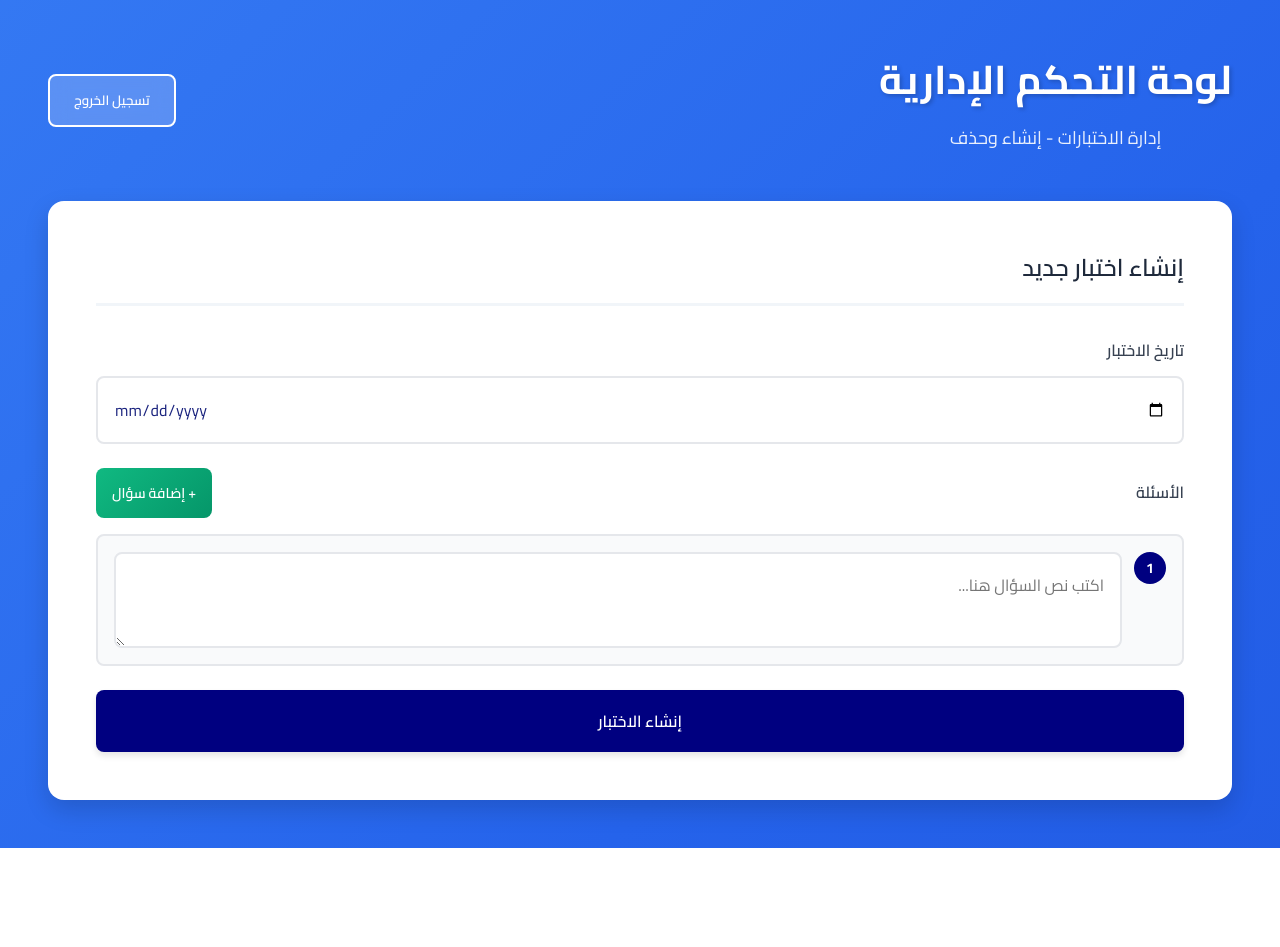
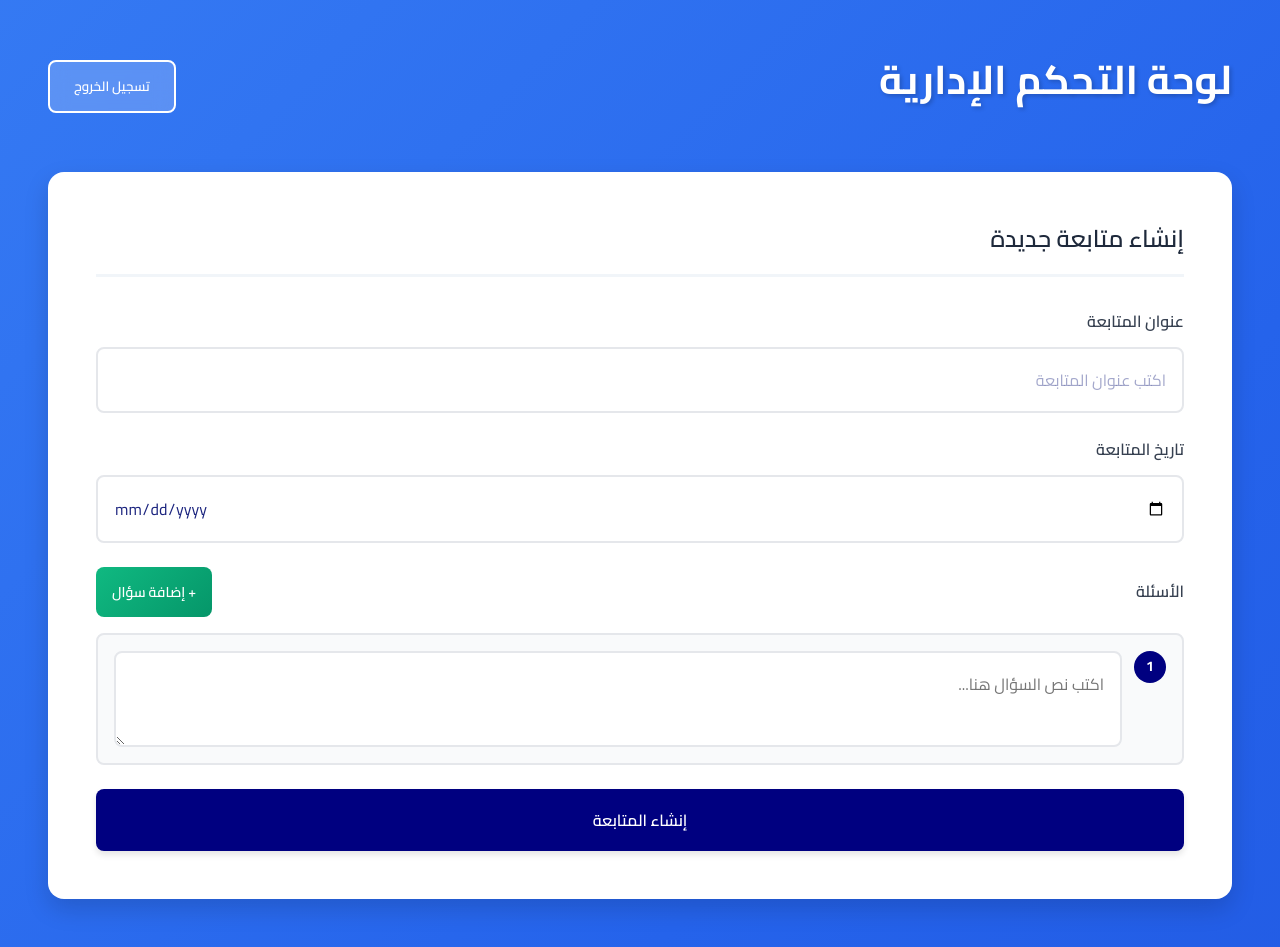
Before and after one commit to Armaritto/honak-yakon-5ademi-react, a React (Vite) app: page /admin-controller in a window 1280 px wide. Before the commit the page ends 848 px from the top, so only its background shows below. Built offline with nearby package versions, Linux system fonts and the light colour scheme; no server answers; sample sign-in values are in the browser's storage.

Commit message:
add quiz name

```diff
--- a/src/pages/AdminController.jsx
+++ b/src/pages/AdminController.jsx
@@ -7,6 +7,7 @@ const AdminController = () => {
     const navigate = useNavigate();
     // State for creating quiz
     const [quizDate, setQuizDate] = useState('');
+    const [quizName, setQuizName] = useState('');
     const [questions, setQuestions] = useState([{ text: '' }]);
     const [creating, setCreating] = useState(false);
     const [createMessage, setCreateMessage] = useState({ type: '', text: '' });
@@ -59,6 +60,7 @@ const AdminController = () => {
 
             // Build QuizCreateDTO with QuestionDTO objects
             const quizDTO = {
+                name: quizName,
                 questionDTOS: questions
                     .filter(q => q.text.trim() !== '')
                     .map(q => ({
@@ -72,9 +74,10 @@ const AdminController = () => {
 
             const response = await api.post('/admin/quiz', quizDTO);
 
-            setCreateMessage({ type: 'success', text: 'تم إنشاء الاختبار بنجاح!' });
+            setCreateMessage({ type: 'success', text: 'تم إنشاء المتابعة بنجاح!' });
 
             // Reset form
+            setQuizName('');
             setQuizDate('');
             setQuestions([{ text: '' }]);
 
@@ -86,7 +89,7 @@ const AdminController = () => {
             console.error('Error response status:', err.response?.status);
 
             // Handle error message properly - convert object to string if needed
-            let errorMessage = 'فشل في إنشاء الاختبار. حاول مرة أخرى.';
+            let errorMessage = 'فشل في إنشاء المتابعة. حاول مرة أخرى.';
 
             if (err.response?.data) {
                 console.log('Backend error data:', err.response.data);
@@ -127,7 +130,7 @@ const AdminController = () => {
                 params: { id: deleteId }
             });
 
-            setDeleteMessage({ type: 'success', text: 'تم حذف الاختبار بنجاح!' });
+            setDeleteMessage({ type: 'success', text: 'تم حذف المتابعة بنجاح!' });
             setDeleteId('');
 
             setTimeout(() => setDeleteMessage({ type: '', text: '' }), 5000);
@@ -135,7 +138,7 @@ const AdminController = () => {
             console.error('Error deleting quiz:', err);
 
             // Handle error message properly - convert object to string if needed
-            let errorMessage = 'فشل في حذف الاختبار. تأكد من صحة المعرف.';
+            let errorMessage = 'فشل في حذف المتابعة. تأكد من صحة المعرف.';
 
             if (err.response?.data) {
                 if (typeof err.response.data === 'string') {
@@ -167,7 +170,6 @@ const AdminController = () => {
                         <div className="admin-header-content">
                             <div>
                                 <h1>لوحة التحكم الإدارية</h1>
-                                <p>إدارة الاختبارات - إنشاء وحذف</p>
                             </div>
                             <button onClick={handleLogout} className="btn-logout">
                                 تسجيل الخروج
@@ -179,7 +181,7 @@ const AdminController = () => {
                         {/* Create Quiz Section */}
                         <div className="admin-section">
                             <div className="section-header">
-                                <h2>إنشاء اختبار جديد</h2>
+                                <h2>إنشاء متابعة جديدة</h2>
                             </div>
 
                             {createMessage.text && (
@@ -190,7 +192,18 @@ const AdminController = () => {
 
                             <form onSubmit={handleCreateQuiz} className="admin-form">
                                 <div className="form-group">
-                                    <label htmlFor="quizDate">تاريخ الاختبار</label>
+                                    <label htmlFor="quizName">عنوان المتابعة</label>
+                                    <input
+                                        type="text"
+                                        id="quizName"
+                                        value={quizName}
+                                        onChange={(e) => setQuizName(e.target.value)}
+                                        placeholder="اكتب عنوان المتابعة"
+                                        className="form-input"
+                                    />
+                                </div>
+                                <div className="form-group">
+                                    <label htmlFor="quizDate">تاريخ المتابعة</label>
                                     <input
                                         type="date"
                                         id="quizDate"
@@ -249,7 +262,7 @@ const AdminController = () => {
                                             جاري الإنشاء...
                                         </>
                                     ) : (
-                                        'إنشاء الاختبار'
+                                        'إنشاء المتابعة'
                                     )}
                                 </button>
                             </form>
--- a/src/pages/Quiz.jsx
+++ b/src/pages/Quiz.jsx
@@ -315,7 +315,7 @@ const Quiz = () => {
                             <form onSubmit={handleSubmit} className="quiz-form">
                                 <div className="quiz-section">
                                     <div className="section-header">
-                                        <h3>أسئلة التأمل</h3>
+                                        <h3>{quiz?.name || 'أسئلة التأمل'}</h3>
                                     </div>
 
                                     {quiz.questionDTOS.map((question, index) => (
```
